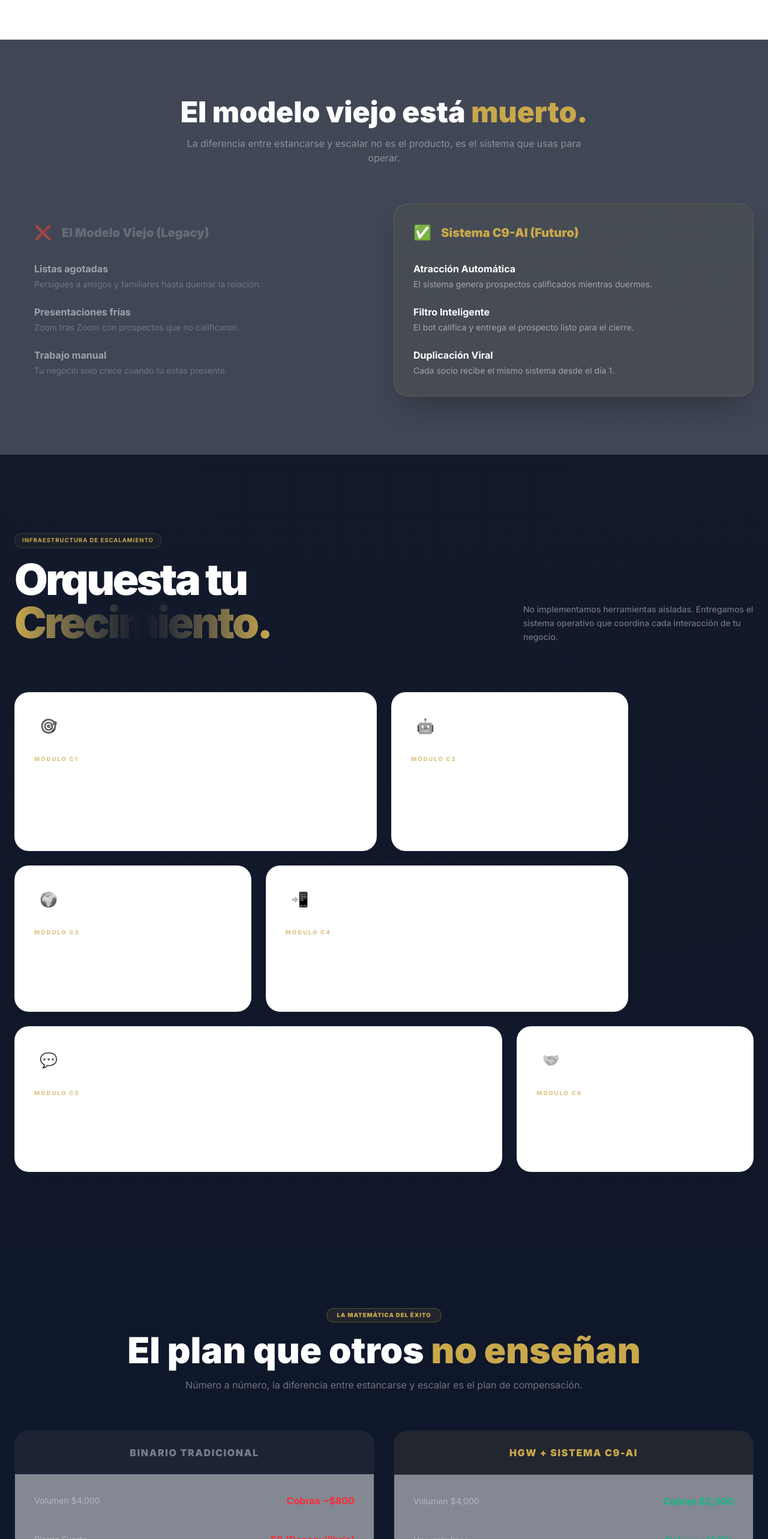
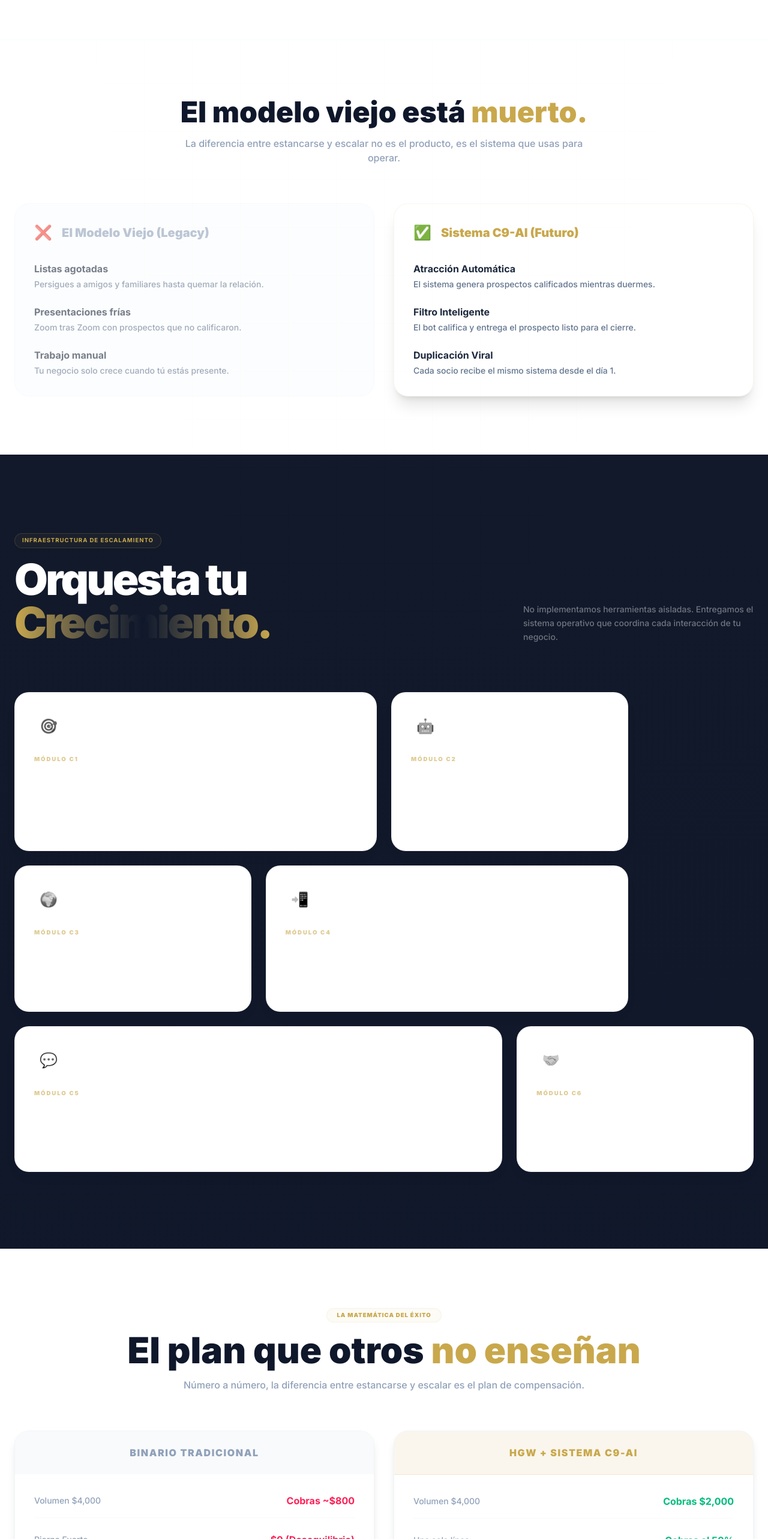
Before and after one commit to Marte1978/willy-tirado-hgw-sales-machine, a Next.js app: page / in a window 1280 px wide. Shown: the part 2661-5227 px from the top of the page at 60% size. Built offline with nearby package versions, Linux system fonts and the light colour scheme.

Commit message:
feat(landing): complete light mode consistency pass across all sections

```diff
--- a/src/features/landing/components/PlanComparison.tsx
+++ b/src/features/landing/components/PlanComparison.tsx
@@ -25,31 +25,31 @@ const PLANS = [
 
 export const PlanComparison = () => {
     return (
-        <section id="plan" className="py-24 bg-dark">
+        <section id="plan" className="py-24 bg-white">
             <div className="container mx-auto px-6">
                 <div className="text-center mb-16 space-y-4">
-                    <div className="inline-block px-4 py-1 rounded-full border border-gold/30 bg-gold/10 text-gold text-[0.6rem] font-black uppercase tracking-widest">
+                    <div className="inline-block px-4 py-1 rounded-full border border-gold/10 bg-gold/5 text-gold text-[0.6rem] font-black uppercase tracking-widest">
                         La Matemática del Éxito
                     </div>
-                    <h2 className="text-4xl md:text-6xl font-black">
+                    <h2 className="text-4xl md:text-6xl font-black text-slate-900">
                         El plan que otros <span className="text-gold">no enseñan</span>
                     </h2>
-                    <p className="text-white/40 max-w-2xl mx-auto">
+                    <p className="text-slate-400 max-w-2xl mx-auto font-medium">
                         Número a número, la diferencia entre estancarse y escalar es el plan de compensación.
                     </p>
                 </div>
 
                 <div className="grid md:grid-cols-2 gap-8 items-start">
                     {PLANS.map((plan, idx) => (
-                        <div key={idx} className="rounded-3xl overflow-hidden border border-white/5">
-                            <div className={`p-6 text-center font-black uppercase tracking-widest ${plan.type === 'old' ? 'bg-white/5 text-white/40' : 'bg-gold/10 text-gold border-b border-gold/20'}`}>
+                        <div key={idx} className="rounded-3xl overflow-hidden border border-slate-100 bg-white shadow-lg">
+                            <div className={`p-6 text-center font-black uppercase tracking-widest ${plan.type === 'old' ? 'bg-slate-50 text-slate-400' : 'bg-gold/10 text-gold border-b border-gold/20'}`}>
                                 {plan.name}
                             </div>
-                            <div className="bg-dark-card/50 p-8 space-y-6">
+                            <div className="p-8 space-y-6">
                                 {plan.rows.map((row, i) => (
-                                    <div key={i} className="flex justify-between items-center border-b border-white/5 pb-4 last:border-0 last:pb-0">
-                                        <span className="text-sm text-white/40">{row.label}</span>
-                                        <span className={`font-bold ${row.good ? 'text-success' : 'text-red-500'}`}>{row.val}</span>
+                                    <div key={i} className="flex justify-between items-center border-b border-slate-50 pb-4 last:border-0 last:pb-0">
+                                        <span className="text-sm text-slate-400 font-medium">{row.label}</span>
+                                        <span className={`font-bold ${row.good ? 'text-emerald-500' : 'text-rose-500'}`}>{row.val}</span>
                                     </div>
                                 ))}
                             </div>
@@ -57,18 +57,18 @@ export const PlanComparison = () => {
                     ))}
                 </div>
 
-                <div className="mt-12 p-12 rounded-3xl bg-linear-to-br from-gold/5 to-transparent border border-gold/10 text-center">
-                    <h3 className="text-2xl font-black mb-2">¿Qué significa en dinero real?</h3>
-                    <p className="text-white/40 text-sm mb-8">Volumen de equipo estimado: $6,000 / mes</p>
+                <div className="mt-12 p-12 rounded-3xl bg-slate-50 border border-slate-100 text-center">
+                    <h3 className="text-2xl font-black mb-2 text-slate-900">¿Qué significa en dinero real?</h3>
+                    <p className="text-slate-400 text-sm mb-8 font-medium">Volumen de equipo estimado: $6,000 / mes</p>
 
                     <div className="flex flex-col md:flex-row justify-center items-center gap-12 md:gap-24">
                         <div className="space-y-2">
-                            <div className="text-4xl font-black text-red-500 opacity-50">$1,200</div>
-                            <div className="text-[0.6rem] font-bold text-white/30 uppercase tracking-widest">Binario Tradicional</div>
+                            <div className="text-4xl font-black text-slate-200">$1,200</div>
+                            <div className="text-[0.6rem] font-bold text-slate-300 uppercase tracking-widest">Binario Tradicional</div>
                         </div>
-                        <div className="text-2xl font-black text-white/20 hidden md:block">VS</div>
+                        <div className="text-2xl font-black text-slate-100 hidden md:block">VS</div>
                         <div className="space-y-2">
-                            <div className="text-6xl font-black text-success shadow-success/20 drop-shadow-2xl">$3,000</div>
+                            <div className="text-6xl font-black text-emerald-500 shadow-emerald-100 drop-shadow-xl">$3,000</div>
                             <div className="text-[0.6rem] font-bold text-gold uppercase tracking-widest">HGW + C9-AI (50%)</div>
                         </div>
                     </div>
--- a/src/features/landing/components/ProblemSolution.tsx
+++ b/src/features/landing/components/ProblemSolution.tsx
@@ -23,23 +23,23 @@ const COMPARISONS = [
 
 export const ProblemSolution = () => {
     return (
-        <section className="py-24 bg-dark-card/20 border-y border-white/5">
+        <section className="py-24 bg-white border-y border-slate-50">
             <div className="container mx-auto px-6">
                 <div className="text-center mb-16 space-y-4">
-                    <h2 className="text-3xl md:text-5xl font-black">
+                    <h2 className="text-3xl md:text-5xl font-black text-slate-900">
                         El modelo viejo está <span className="text-gold">muerto.</span>
                     </h2>
-                    <p className="text-white/40 max-w-2xl mx-auto">
+                    <p className="text-slate-400 max-w-2xl mx-auto font-medium">
                         La diferencia entre estancarse y escalar no es el producto, es el sistema que usas para operar.
                     </p>
                 </div>
 
                 <div className="grid md:grid-cols-2 gap-8">
                     {COMPARISONS.map((col, idx) => (
-                        <div key={idx} className={`p-8 rounded-3xl border ${col.type === 'old' ? 'border-white/5 opacity-50' : 'border-gold/20 bg-gold/5 shadow-2xl shadow-gold/5'}`}>
+                        <div key={idx} className={`p-8 rounded-3xl border ${col.type === 'old' ? 'border-slate-100 bg-slate-50/50 opacity-60' : 'border-gold/10 bg-white shadow-xl'}`}>
                             <div className="flex items-center gap-4 mb-8">
                                 <span className="text-2xl">{col.type === 'old' ? '❌' : '✅'}</span>
-                                <h3 className={`text-xl font-black ${col.type === 'old' ? 'text-white/40' : 'text-gold'}`}>
+                                <h3 className={`text-xl font-black ${col.type === 'old' ? 'text-slate-400' : 'text-gold'}`}>
                                     {col.title}
                                 </h3>
                             </div>
@@ -47,8 +47,8 @@ export const ProblemSolution = () => {
                             <div className="space-y-6">
                                 {col.items.map((item, i) => (
                                     <div key={i} className="space-y-1">
-                                        <h4 className="font-bold text-white">{item.h}</h4>
-                                        <p className="text-sm text-white/50">{item.p}</p>
+                                        <h4 className="font-bold text-slate-800">{item.h}</h4>
+                                        <p className="text-sm text-slate-500 font-medium">{item.p}</p>
                                     </div>
                                 ))}
                             </div>
--- a/src/features/landing/components/QualifyNow.tsx
+++ b/src/features/landing/components/QualifyNow.tsx
@@ -4,33 +4,33 @@ import Link from "next/link";
 
 export const QualifyNow = () => {
     return (
-        <section className="py-24 relative overflow-hidden">
+        <section className="py-24 relative overflow-hidden bg-white">
             <div className="container mx-auto px-6 max-w-4xl">
-                <div className="glass p-12 md:p-20 rounded-[3rem] text-center space-y-10 relative overflow-hidden border-gold/20">
+                <div className="glass p-12 md:p-20 rounded-[3rem] text-center space-y-10 relative overflow-hidden border-gold/10 bg-white shadow-2xl">
                     <div className="absolute top-0 left-0 w-full h-1 bg-linear-to-r from-transparent via-gold to-transparent"></div>
 
                     <div className="space-y-4">
-                        <div className="inline-block px-4 py-1 rounded-full bg-gold/10 text-gold text-[0.6rem] font-black uppercase tracking-widest">
+                        <div className="inline-block px-4 py-1 rounded-full bg-gold/5 text-gold text-[0.6rem] font-black uppercase tracking-widest border border-gold/10">
                             Acceso Limitado
                         </div>
-                        <h2 className="text-4xl md:text-6xl font-black leading-tight">
+                        <h2 className="text-4xl md:text-6xl font-black leading-tight text-slate-900">
                             ¿Quieres ser uno de los<br />
                             <span className="text-gold">5 nuevos líderes?</span>
                         </h2>
-                        <p className="text-white/50 max-w-2xl mx-auto leading-relaxed">
+                        <p className="text-slate-500 max-w-2xl mx-auto leading-relaxed font-medium">
                             Willy abre solo 5 posiciones directas al mes para garantizar la calidad de la mentoría y la aceleración del sistema C9-AI.
                         </p>
                     </div>
 
-                    <div className="bg-red-500/10 border border-red-500/20 p-4 rounded-xl text-red-500 font-bold text-sm animate-pulse">
+                    <div className="bg-rose-50 border border-rose-100 p-4 rounded-xl text-rose-500 font-bold text-sm animate-pulse">
                         ⚠️ Cupos disponibles: 3 de 5 · Mes de Febrero
                     </div>
 
                     <div className="flex flex-col items-center gap-6">
-                        <Link href="https://api.whatsapp.com/send?phone=18094789071" target="_blank" className="btn-gold scale-110">
+                        <Link href="https://api.whatsapp.com/send?phone=18094789071" target="_blank" className="btn-gold scale-110 text-white">
                             🚀 Aplicar al Equipo Corona
                         </Link>
-                        <p className="text-[0.7rem] text-white/30 uppercase tracking-[0.2em]">
+                        <p className="text-[0.7rem] text-slate-300 uppercase tracking-[0.2em] font-bold">
                             Al hacer clic serás redirigido a una calificación rápida vía WhatsApp
                         </p>
                     </div>
--- a/src/features/landing/components/Testimonials.tsx
+++ b/src/features/landing/components/Testimonials.tsx
@@ -8,28 +8,28 @@ const REVIEWS = [
 
 export const Testimonials = () => {
     return (
-        <section className="py-24">
+        <section className="py-24 bg-white">
             <div className="container mx-auto px-6">
                 <div className="text-center mb-16 space-y-4">
-                    <div className="inline-block px-4 py-1 rounded-full border border-gold/30 bg-gold/10 text-gold text-[0.6rem] font-black uppercase tracking-widest">
+                    <div className="inline-block px-4 py-1 rounded-full border border-gold/10 bg-gold/5 text-gold text-[0.6rem] font-black uppercase tracking-widest">
                         El Equipo Habla
                     </div>
-                    <h2 className="text-4xl md:text-6xl font-black">
+                    <h2 className="text-4xl md:text-6xl font-black text-slate-900">
                         Resultados <span className="text-gold">verificables</span>
                     </h2>
                 </div>
 
                 <div className="grid md:grid-cols-3 gap-8">
                     {REVIEWS.map((rev, idx) => (
-                        <div key={idx} className="glass p-8 rounded-3xl space-y-6 relative overflow-hidden">
+                        <div key={idx} className="bento-card p-8 rounded-3xl space-y-6 relative overflow-hidden bg-white shadow-xl border-slate-50">
                             <div className="text-gold text-2xl">★★★★★</div>
-                            <p className="text-white/70 italic leading-relaxed">"{rev.text}"</p>
+                            <p className="text-slate-600 italic leading-relaxed font-medium">"{rev.text}"</p>
                             <div className="flex items-center gap-4">
-                                <div className="w-10 h-10 rounded-full bg-linear-to-br from-gold to-[#A87830] flex items-center justify-center font-black text-dark text-xs">
+                                <div className="w-10 h-10 rounded-full bg-linear-to-br from-gold to-[#A87830] flex items-center justify-center font-black text-white text-xs shadow-lg">
                                     {rev.avatar}
                                 </div>
                                 <div>
-                                    <div className="font-black text-sm">{rev.name}</div>
+                                    <div className="font-black text-sm text-slate-800">{rev.name}</div>
                                     <div className="text-[0.6rem] text-gold font-bold uppercase tracking-widest">{rev.rank}</div>
                                 </div>
                             </div>
```
